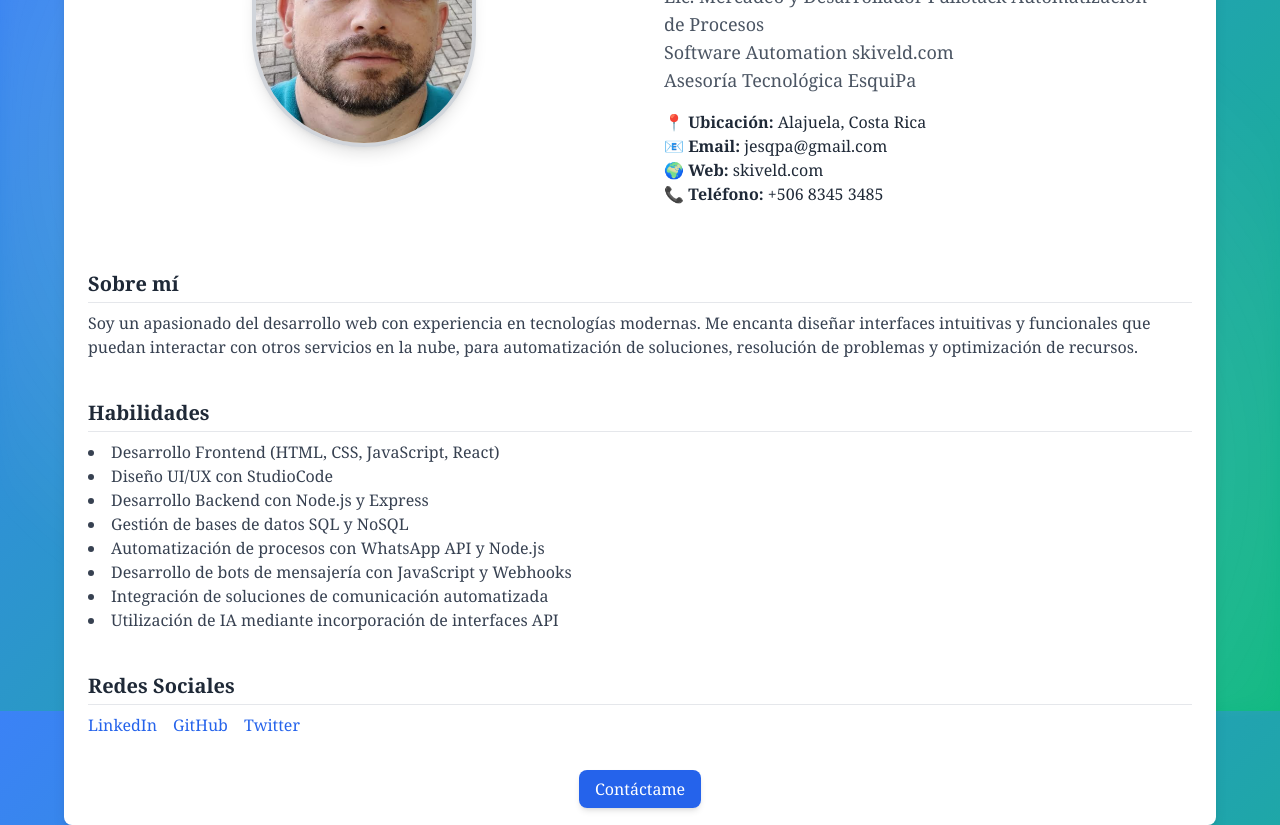
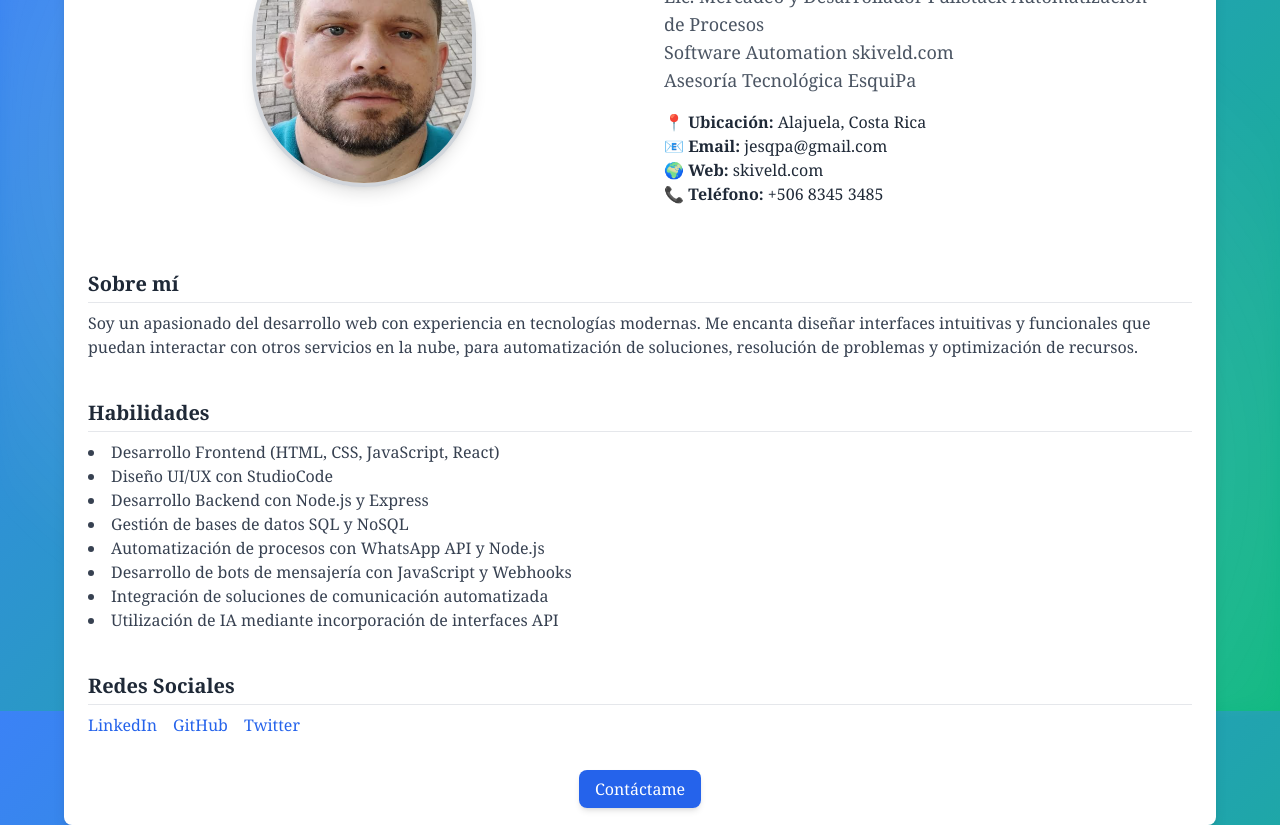
Before and after one commit to jesqpa/about, a plain HTML site: page index.html in a window 1280 px wide. Shown: the part 89-914 px from the top of the page. Drawn offline with nearby package versions, Linux system fonts and the light colour scheme.

Commit message:
Update index.html

```diff
--- a/index.html
+++ b/index.html
@@ -35,7 +35,7 @@
         <!-- Sección principal -->
         <div class="flex flex-col md:flex-row items-center md:items-start pt-5">
             <!-- Avatar -->
-            <div class="mt-10 md:w-1/2 flex justify-center">
+            <div class="mt-10 md:w-1/2 flex justify-center pt-10">
                 <img src="avatar.png" alt="Avatar" class="w-56 h-66 rounded-full border-4 border-gray-300 shadow-lg">
             </div>
 
```
